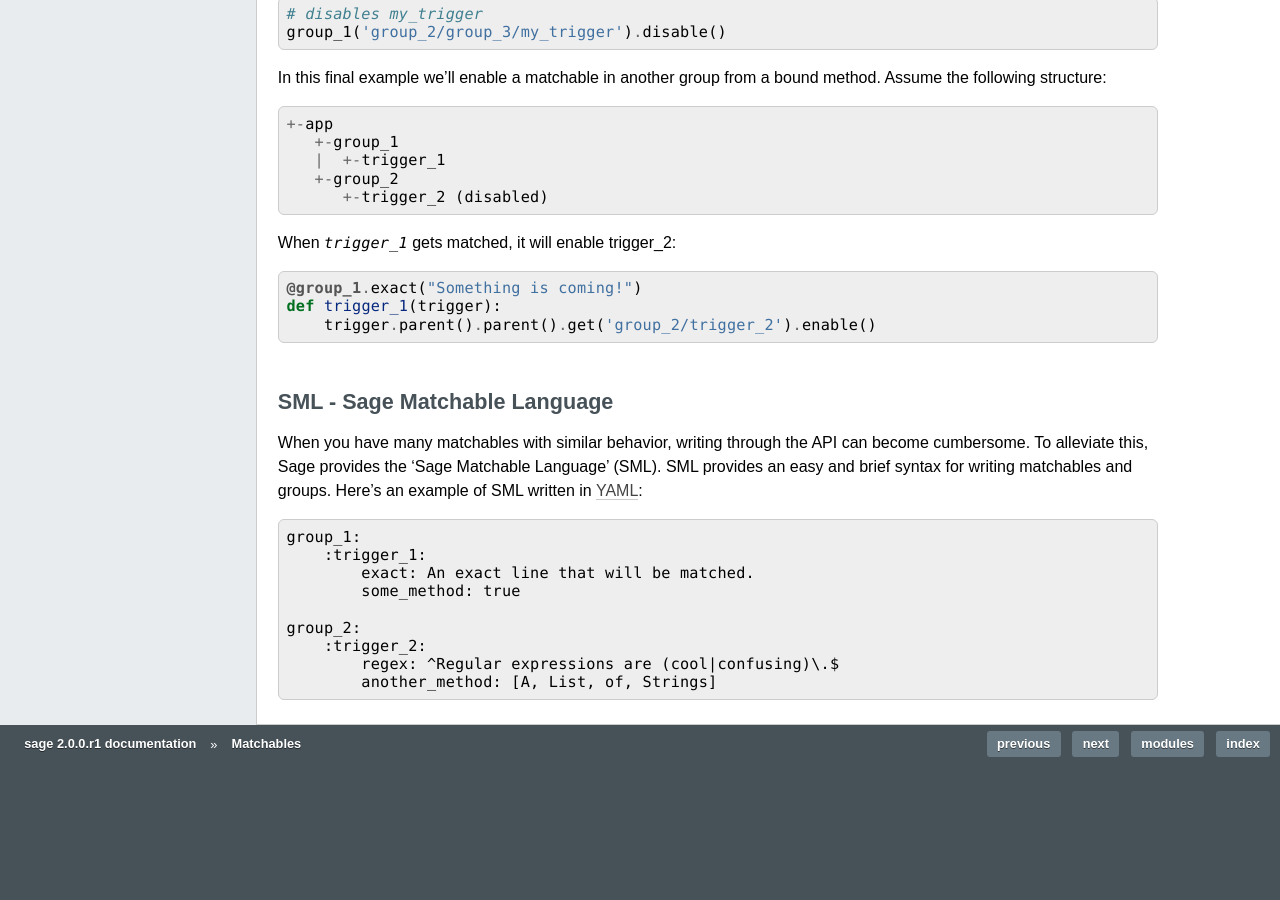
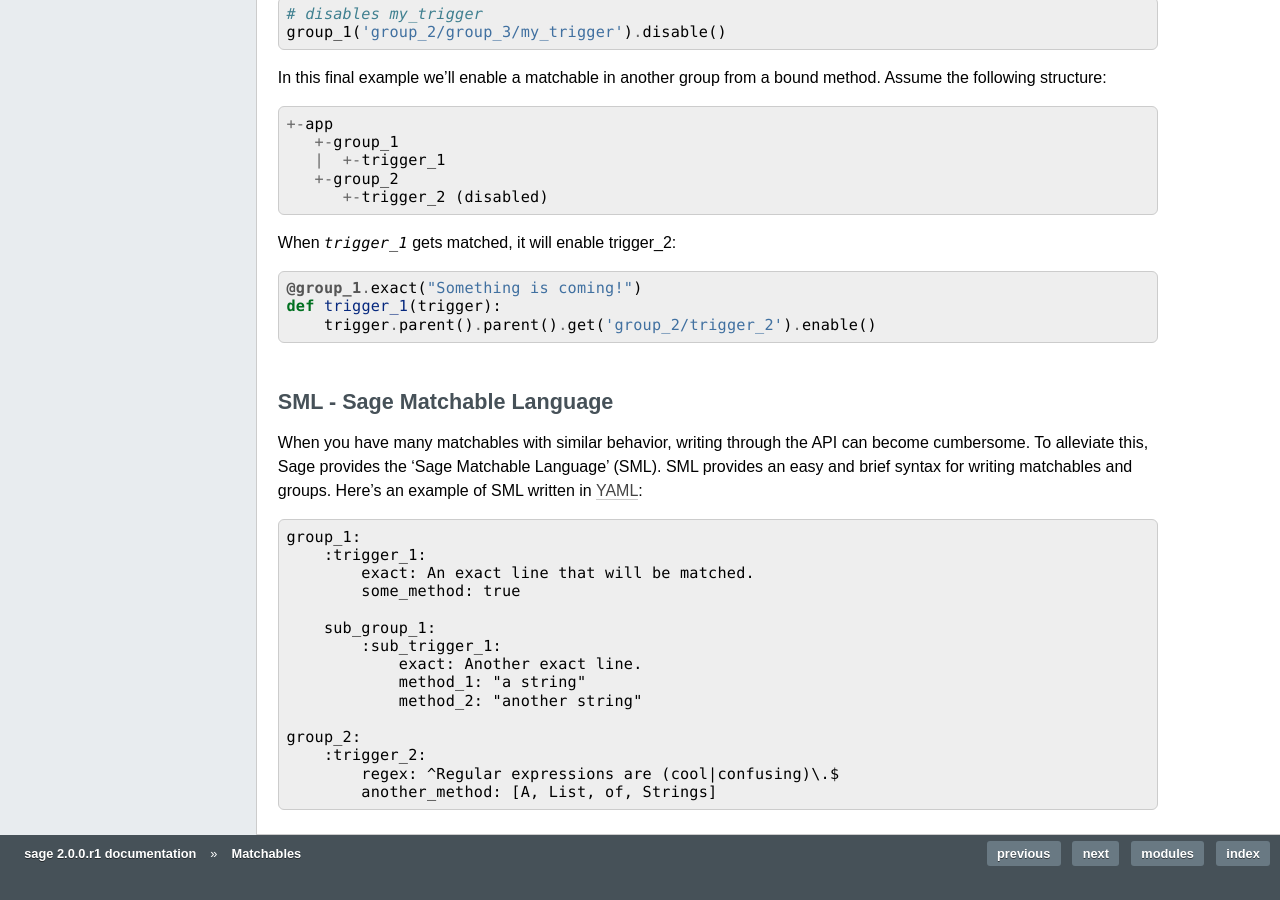
Before and after one commit to adayoung/sage, a Sphinx documentation site: the page built from docs/source/matchables.rst, in a window 1280 px wide and 900 px high, scrolled down 5149 px. Built offline with Sphinx 7.4.7, drawn with Linux system fonts in a browser that asks for light colours; pages that are not in the unit, such as notebooks, are missing from menus; before the commit the page ends 5940 px from its top, so only the background shows below that.

Commit message:
adding some to docs about sml, but much more needed

```diff
--- a/docs/source/matchables.rst
+++ b/docs/source/matchables.rst
@@ -317,6 +317,12 @@ and groups. Here's an example of SML written in
             exact: An exact line that will be matched.
             some_method: true
 
+        sub_group_1:
+            :sub_trigger_1:
+                exact: Another exact line.
+                method_1: "a string"
+                method_2: "another string"
+
     group_2:
         :trigger_2:
             regex: ^Regular expressions are (cool|confusing)\.$
```
